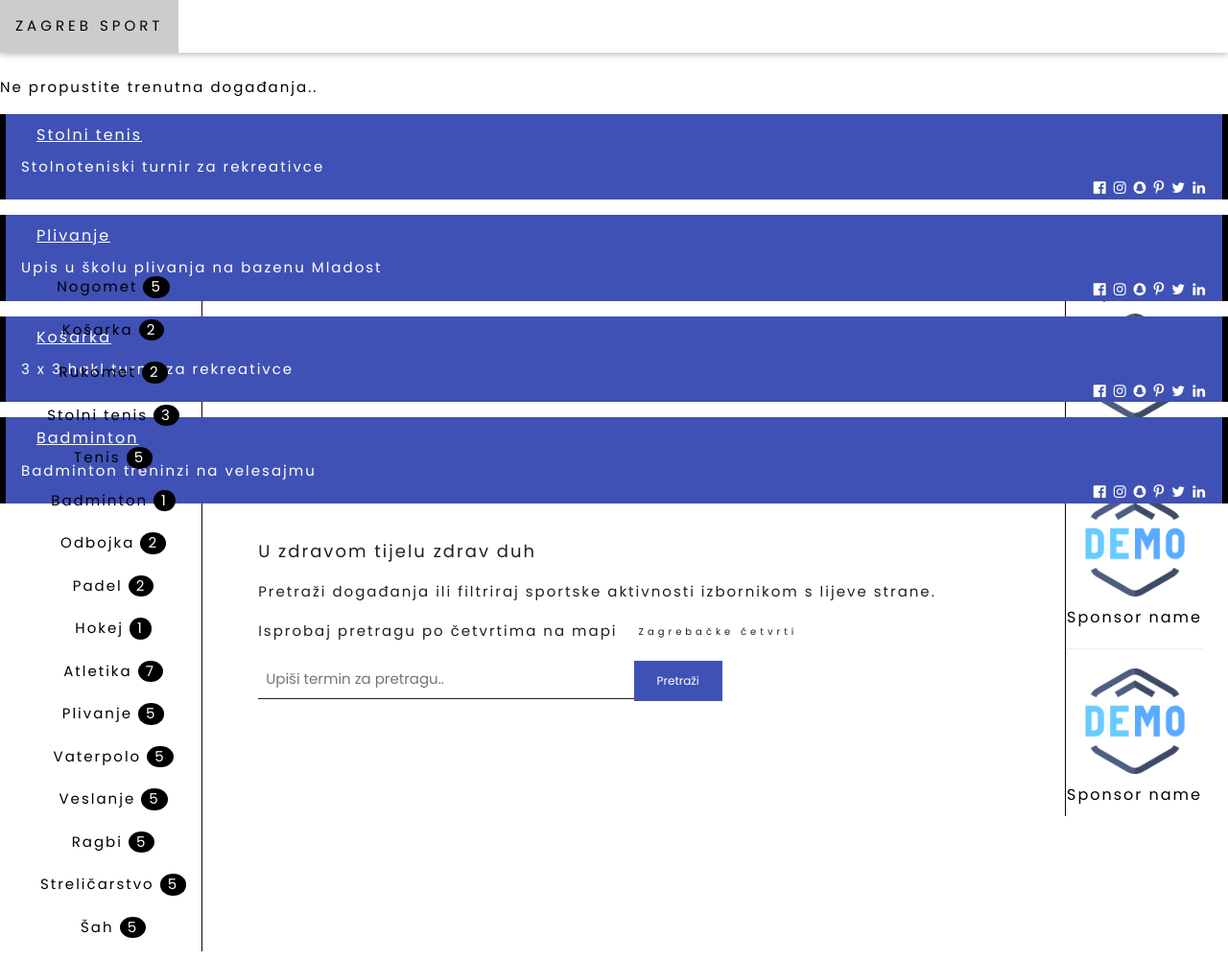
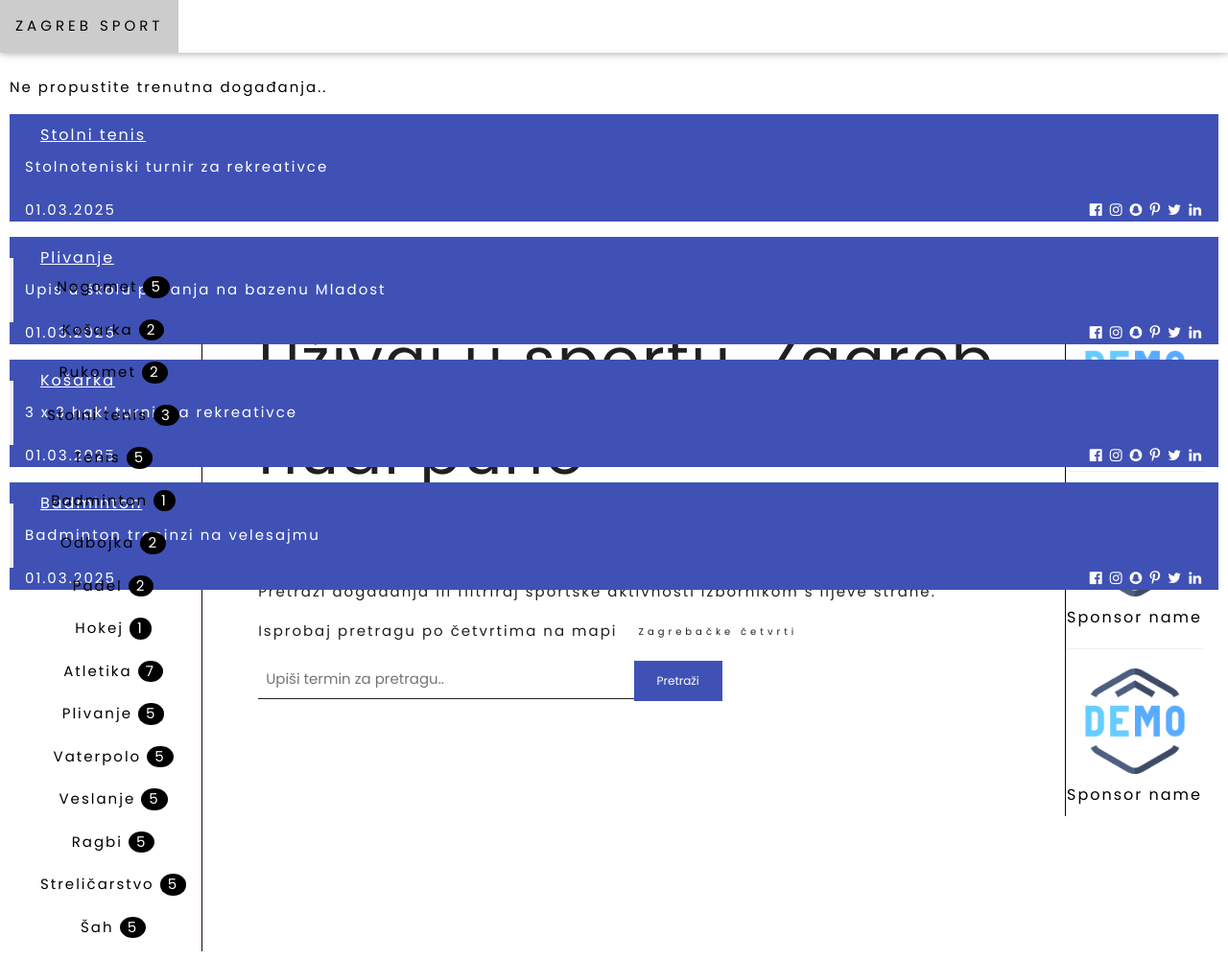
Before and after one commit to zkukulj/hackl, a PHP site: page / in a window 1280 px wide. Shown: the top 1001 px of the page at 96% size. Run offline with PHP 8.4, Linux system fonts and the light colour scheme.

Commit message:
neke sitne probe i preinake

```diff
--- a/index.php
+++ b/index.php
@@ -47,10 +47,10 @@
 </nav>
 
 <!-- Scrollers -->
-<div class="" style="width:100%;height:164px;margin-top:80px;" id="scrollers">
+<div class="" id="scrollers">
   <span>Ne propustite trenutna događanja..</span>
   <div class="w3-grid grid4">
-		<div class="w3-panel w3-indigo w3-leftbar w3-rightbar w3-border-black w3-margin-top">
+		<div class="w3-panel w3-indigo w3-margin-top">
 				<header class="w3-container">
           <h6 class="w3-underline">Stolni tenis</h6>
 				</header>
@@ -58,6 +58,9 @@
           <span>Stolnoteniski turnir za rekreativce</span>
         </div>
         <footer>
+          <div class="w3-left">
+            <span>01.03.2025</span>
+          </div>
           <div class="w3-right">
             <i class="fa fa-facebook-official w3-hover-opacity"></i>
             <i class="fa fa-instagram w3-hover-opacity"></i>
@@ -68,7 +71,7 @@
           </div>
         </footer>
 	  </div>
-    <div class="w3-panel w3-indigo w3-leftbar w3-rightbar w3-border-black w3-margin-top">
+    <div class="w3-panel w3-indigo w3-margin-top">
 				<header class="w3-container">
           <h6 class="w3-underline">Plivanje</h6>
 				</header>
@@ -76,6 +79,9 @@
           <span>Upis u školu plivanja na bazenu Mladost</span>
         </div>
         <footer>
+          <div class="w3-left">
+            <span>01.03.2025</span>
+          </div>
           <div class="w3-right">
             <i class="fa fa-facebook-official w3-hover-opacity"></i>
             <i class="fa fa-instagram w3-hover-opacity"></i>
@@ -86,7 +92,7 @@
         </div>
         </footer>
 		</div>
-		<div class="w3-panel w3-indigo w3-leftbar w3-rightbar w3-border-black w3-margin-top mobileHide">
+		<div class="w3-panel w3-indigo w3-margin-top mobileHide">
 				<header class="w3-container">
           <h6 class="w3-underline">Košarka</h6>
 				</header>
@@ -94,6 +100,9 @@
           <span>3 x 3 hakl turnir za rekreativce</span>
         </div>
         <footer>
+          <div class="w3-left">
+            <span>01.03.2025</span>
+          </div>
           <div class="w3-right">
               <i class="fa fa-facebook-official w3-hover-opacity"></i>
               <i class="fa fa-instagram w3-hover-opacity"></i>
@@ -104,7 +113,7 @@
           </div>
         </footer>
 	  </div>
-    <div class="w3-panel w3-indigo w3-leftbar w3-rightbar w3-border-black w3-margin-top mobileHide">
+    <div class="w3-panel w3-indigo w3-margin-top mobileHide">
 				<header class="w3-container">
           <h6 class="w3-underline">Badminton</h6>
 				</header>
@@ -112,6 +121,9 @@
           <span>Badminton treninzi na velesajmu</span>
         </div>
         <footer>
+          <div class="w3-left">
+            <span>01.03.2025</span>
+          </div>
           <div class="w3-right">
               <i class="fa fa-facebook-official w3-hover-opacity"></i>
               <i class="fa fa-instagram w3-hover-opacity"></i>
--- a/public/css/main2.css
+++ b/public/css/main2.css
@@ -115,6 +115,23 @@
 .w3-main-container{
     padding:16px 16px;
 }
+.content{
+    min-height:45px;
+}
+#scrollers{
+    margin-left:10px;
+    margin-right:10px;
+    height:164px;
+    margin-top:80px;
+}
+.w3-panel:not(:first-child):before {
+  content: "";
+  position: absolute;
+  left: 0;
+  top: 20%; /* adjust this value to control the height of the border */
+  height: 60%; /* adjust this value to control the height of the border */
+  border-left: 4px solid #f5efef; /* adjust this value to control the border style and color */
+}
  /* Mobile overrides */
 @media (max-width: 500px){
     .grid4{
@@ -132,6 +149,12 @@
     .padd48{
         padding:2px;
     }
+    .w3-half{
+      margin-top:6px;
+    }
+    #scrollers{
+        text-align: center;
+    }
 }
 @media (min-width: 501px) and (max-width: 1023px){
 
```
Also changed, not shown: public/css/main.css (+12 -0 lines). Lines whose indentation alone changed are shown as unchanged.
